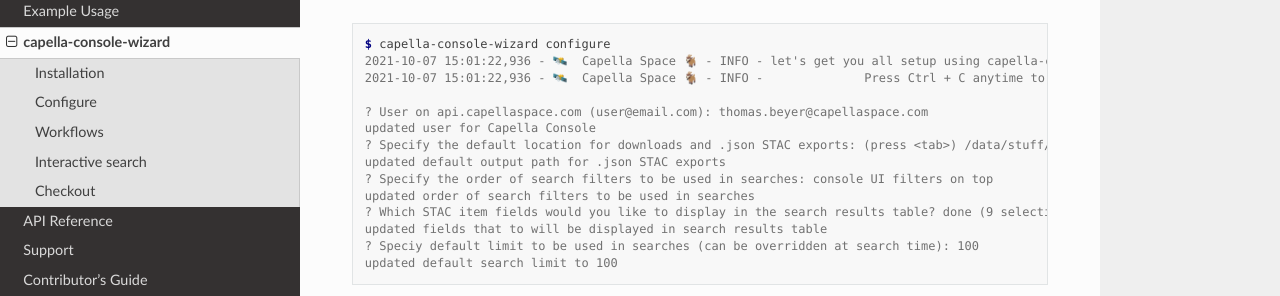
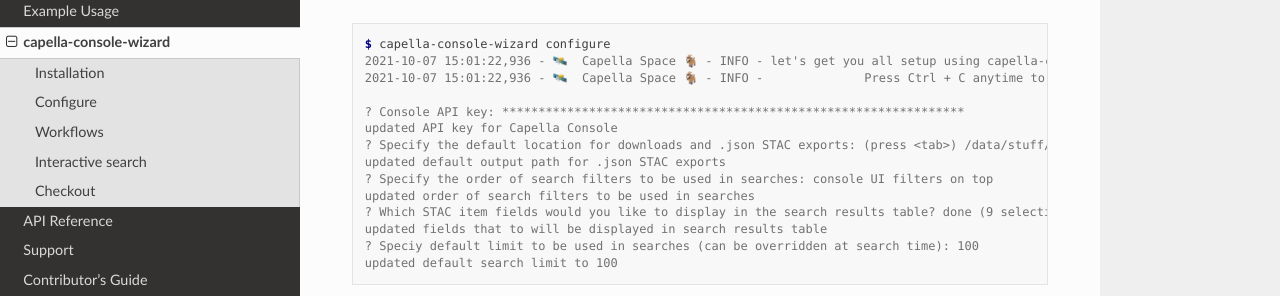
Before and after one commit to capellaspace/console-client, a Sphinx documentation site: the page built from docs/pages/wizard.rst, in a window 1280 px wide and 900 px high. Shown: the part 431-727 px from the top of the window. Built offline with Sphinx 7.4.7 and the Read the Docs theme 3.1.0, drawn with Linux system fonts in a browser that asks for light colours.

Commit message:
Docs showing CLI API key configuration

```diff
--- a/docs/pages/wizard.rst
+++ b/docs/pages/wizard.rst
@@ -28,8 +28,8 @@
     2021-10-07 15:01:22,936 - 🛰️  Capella Space 🐐 - INFO - let's get you all setup using capella-console-wizard:
     2021-10-07 15:01:22,936 - 🛰️  Capella Space 🐐 - INFO - 		Press Ctrl + C anytime to quit
 
-    ? User on api.capellaspace.com (user@email.com): thomas.beyer@capellaspace.com
-    updated user for Capella Console
+    ? Console API key: ****************************************************************
+    updated API key for Capella Console
     ? Specify the default location for downloads and .json STAC exports: (press <tab>) /data/stuff/things/here/
     updated default output path for .json STAC exports
     ? Specify the order of search filters to be used in searches: console UI filters on top
```
